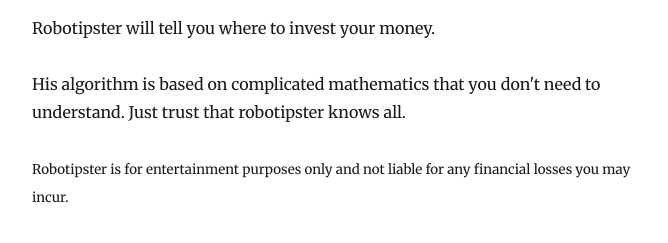
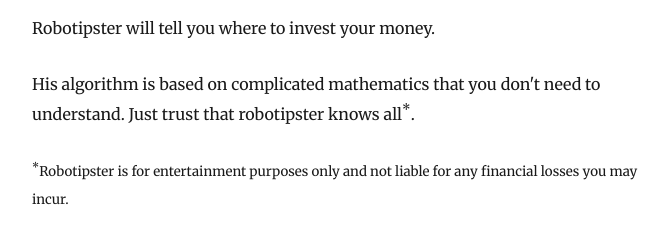
Before and after one commit to edwardmolasses/robotipster, a Gatsby site: page / in a window 1280 px wide. Shown: the part 805-1048 px from the top of the page, without its empty margins (293-961 px from the left). Built offline with nearby package versions, Linux system fonts and the light colour scheme; Gatsby itself is replaced by a stand-in of ours; some packages are replaced by stand-ins of ours.

Commit message:
change site other title minor copy change

```diff
--- a/src/pages/index.js
+++ b/src/pages/index.js
@@ -24,9 +24,9 @@ class IndexPage extends React.Component {
         </h1>
         <p>Robotipster will tell you where to invest your money.</p>
         <p>
-          His algorithm is based on complicated mathematics that you don't need to understand. Just trust that robotipster knows all.
+          His algorithm is based on complicated mathematics that you don't need to understand. Just trust that robotipster knows all<sup>*</sup>.
         </p>
-        <p><small>Robotipster is for entertainment purposes only and not liable for any financial losses you may incur.</small></p>
+        <p><small><sup>*</sup>Robotipster is for entertainment purposes only and not liable for any financial losses you may incur.</small></p>
         <Link to="/blog/">
           <Button marginTop="35px">Go to Robotipsters RoboBlog</Button>
         </Link>
```
